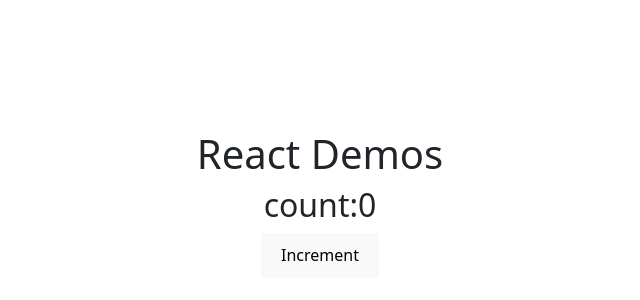
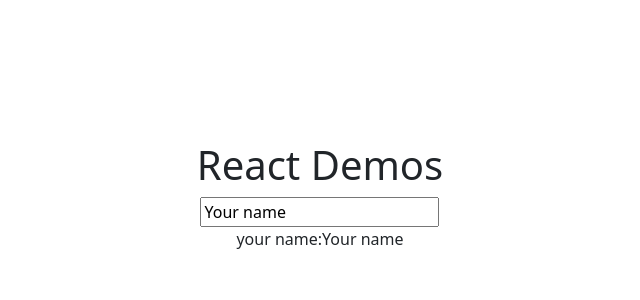
Before and after one commit to mohsink3/React-samples, a React (Vite) app: page / in a window 1280 px wide. Shown: the part 196-496 px from the top of the page, without its empty margins (320-960 px from the left). Built offline with nearby package versions, Linux system fonts and the light colour scheme.

Commit message:
Name input commited

```diff
--- a/src/App.tsx
+++ b/src/App.tsx
@@ -1,6 +1,7 @@
 
 import './App.css'
-import Counter from './components/counter';
+//import Counter from './components/counter';
+import NameInput from './components/nameInput';
 
 //import ProductListprops from "./components/advanceProduct"
 //import CourseListProps from "./components/AdvanceCourse";
@@ -146,7 +147,7 @@ function App() {
       <header>
       <h1>React Demos</h1>
       </header>
-      <Counter/>
+      <NameInput/>
     </>
   );
 }
--- /dev/null
+++ b/src/components/nameInput.tsx
@@ -0,0 +1,22 @@
+import { useState } from "react";
+
+const NameInput=()=>{
+    const[name,setName] = useState("Your name");
+
+    return(
+        <div>
+            <input
+                type="text"
+                value={name}
+                onChange={(event)=>{
+                    console.log("value enterd in textbox=>"+event?.target.value);
+                    setName(event.target.value);
+                    console.log(event)
+                }}
+                placeholder = "enter your name"
+                />
+                <p>your name:{name}</p>
+        </div>
+    )
+}
+export default NameInput;
```
